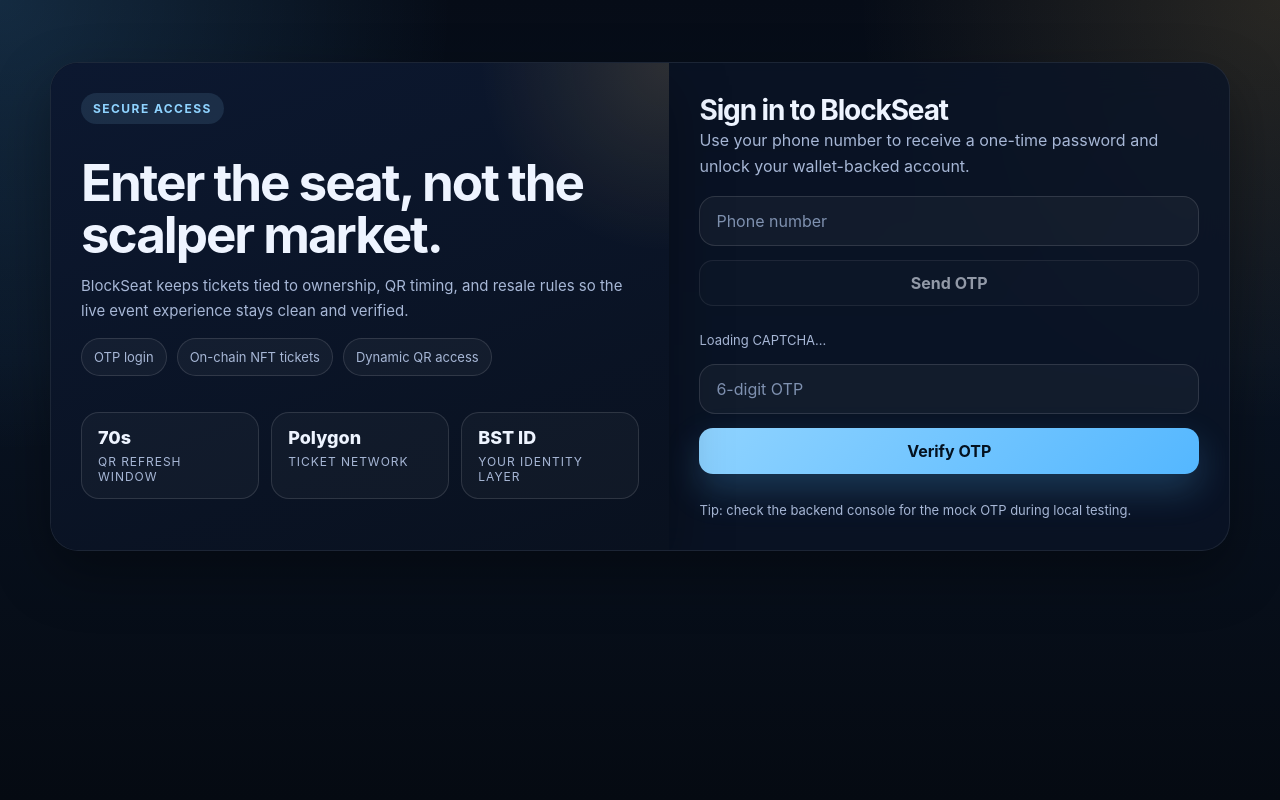
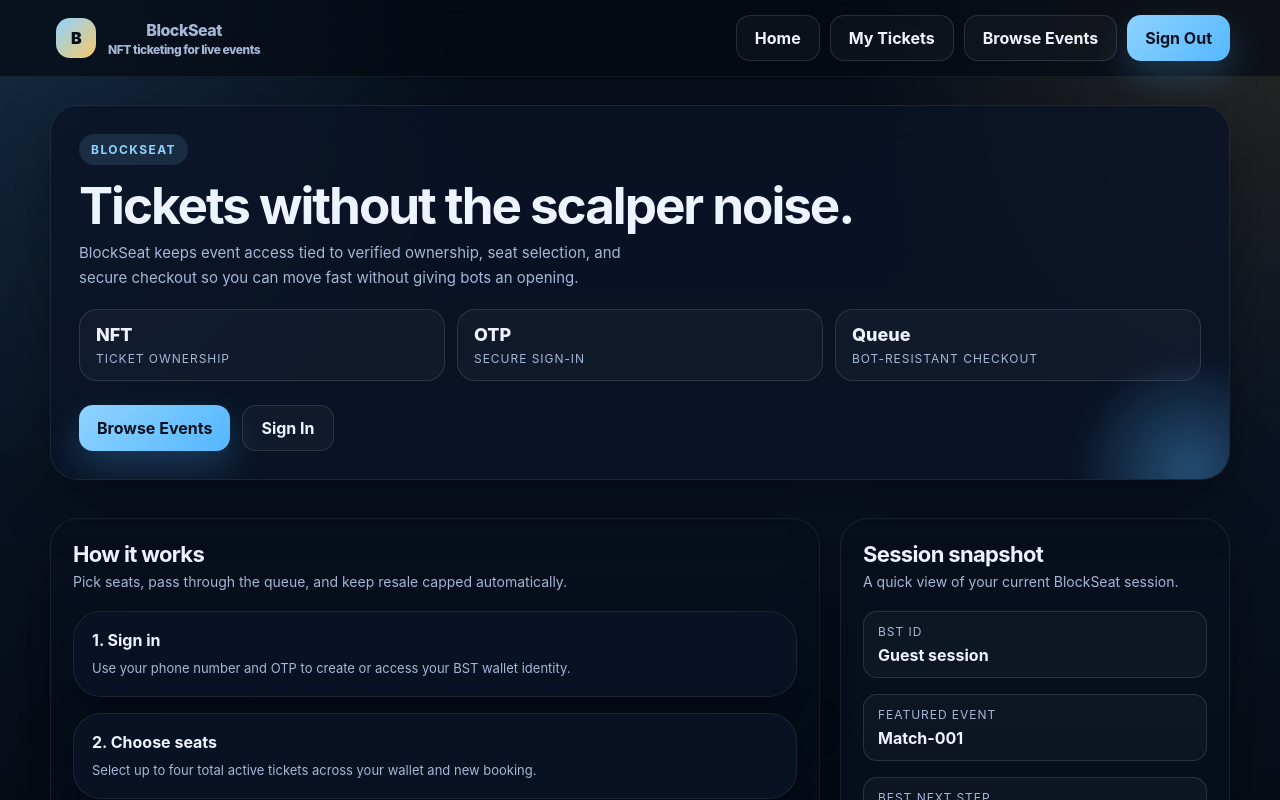
Before and after one commit to HMAjay/BlockSeat, a React (Vite) app in the folder frontend/: page / in a window 1280 px wide. Before the commit this address led to /login. Shown: the top 800 px of the page. Built offline with nearby package versions, Linux system fonts and the light colour scheme; no server answers.

Commit message:
1.20 commit

```diff
--- a/frontend/src/App.jsx
+++ b/frontend/src/App.jsx
@@ -1,6 +1,7 @@
 // App configures routes and protects authenticated pages.
 import React from "react";
 import { Navigate, Route, Routes } from "react-router-dom";
+import Home from "./pages/Home";
 import Login from "./pages/Login";
 import EventSeatMap from "./pages/EventSeatMap";
 import MyTickets from "./pages/MyTickets";
@@ -26,7 +27,7 @@
       <main className="app-main">
         <ErrorBoundary>
         <Routes>
-          <Route path="/" element={<Navigate to={isAuthed ? "/my-tickets" : "/login"} replace />} />
+          <Route path="/" element={<Home />} />
           <Route path="/login" element={<Login />} />
           <Route
             path="/events/:id"
@@ -76,7 +77,7 @@
               </ProtectedRoute>
             }
           />
-          <Route path="*" element={<Navigate to={isAuthed ? "/my-tickets" : "/login"} replace />} />
+          <Route path="*" element={<Navigate to={isAuthed ? "/" : "/login"} replace />} />
         </Routes>
         </ErrorBoundary>
       </main>
--- a/frontend/src/components/NavBar.jsx
+++ b/frontend/src/components/NavBar.jsx
@@ -33,8 +33,14 @@
               BST ID <strong>{bstId}</strong>
             </span>
           )}
+          <button type="button" className="btn btn-secondary" onClick={() => navigate("/")}>
+            Home
+          </button>
           <button type="button" className="btn btn-secondary" onClick={() => navigate("/my-tickets")}>
             My Tickets
+          </button>
+          <button type="button" className="btn btn-secondary" onClick={() => navigate("/events/Match-001")}>
+            Browse Events
           </button>
           <button type="button" className="btn btn-primary" onClick={handleSignOut}>
             Sign Out
--- /dev/null
+++ b/frontend/src/pages/Home.jsx
@@ -0,0 +1,103 @@
+// Small landing page that orients users and points them to key app actions.
+import React from "react";
+import { useNavigate } from "react-router-dom";
+
+function Home() {
+  const navigate = useNavigate();
+  const isAuthed = Boolean(localStorage.getItem("blockseat_token"));
+  const bstId = localStorage.getItem("blockseat_bstId");
+
+  return (
+    <div className="stack">
+      <section className="hero-card">
+        <span className="eyebrow">BlockSeat</span>
+        <h1 className="title">Tickets without the scalper noise.</h1>
+        <p className="subtitle">
+          BlockSeat keeps event access tied to verified ownership, seat selection, and secure checkout so you can move fast without giving bots an opening.
+        </p>
+
+        <div className="stats-row" style={{ marginTop: 18 }}>
+          <div className="stat">
+            <span className="stat-value">NFT</span>
+            <span className="stat-label">Ticket ownership</span>
+          </div>
+          <div className="stat">
+            <span className="stat-value">OTP</span>
+            <span className="stat-label">Secure sign-in</span>
+          </div>
+          <div className="stat">
+            <span className="stat-value">Queue</span>
+            <span className="stat-label">Bot-resistant checkout</span>
+          </div>
+        </div>
+
+        <div className="btn-row" style={{ marginTop: 24 }}>
+          <button type="button" className="btn btn-primary" onClick={() => navigate("/events/Match-001")}>
+            Browse Events
+          </button>
+          <button type="button" className="btn btn-secondary" onClick={() => navigate(isAuthed ? "/my-tickets" : "/login")}>
+            {isAuthed ? "My Tickets" : "Sign In"}
+          </button>
+        </div>
+      </section>
+
+      <div className="layout-split">
+        <section className="section">
+          <div className="section-header">
+            <div>
+              <h2 className="section-title">How it works</h2>
+              <p className="section-copy">Pick seats, pass through the queue, and keep resale capped automatically.</p>
+            </div>
+          </div>
+
+          <div className="stack">
+            <div className="ticket-card">
+              <strong>1. Sign in</strong>
+              <p className="hint" style={{ marginTop: 8 }}>
+                Use your phone number and OTP to create or access your BST wallet identity.
+              </p>
+            </div>
+            <div className="ticket-card">
+              <strong>2. Choose seats</strong>
+              <p className="hint" style={{ marginTop: 8 }}>
+                Select up to four total active tickets across your wallet and new booking.
+              </p>
+            </div>
+            <div className="ticket-card">
+              <strong>3. Checkout safely</strong>
+              <p className="hint" style={{ marginTop: 8 }}>
+                The waiting room and queue pass keep scripts out of the payment path.
+              </p>
+            </div>
+          </div>
+        </section>
+
+        <aside className="section">
+          <div className="section-header">
+            <div>
+              <h2 className="section-title">Session snapshot</h2>
+              <p className="section-copy">A quick view of your current BlockSeat session.</p>
+            </div>
+          </div>
+
+          <div className="stack">
+            <div className="detail">
+              <span className="detail-label">BST ID</span>
+              <span className="detail-value">{bstId || "Guest session"}</span>
+            </div>
+            <div className="detail">
+              <span className="detail-label">Featured event</span>
+              <span className="detail-value">Match-001</span>
+            </div>
+            <div className="detail">
+              <span className="detail-label">Best next step</span>
+              <span className="detail-value">Open Browse Events and book your seats</span>
+            </div>
+          </div>
+        </aside>
+      </div>
+    </div>
+  );
+}
+
+export default Home;
--- a/frontend/src/pages/Login.jsx
+++ b/frontend/src/pages/Login.jsx
@@ -91,7 +91,7 @@
       localStorage.setItem("blockseat_wallet", data.walletAddress);
       setBstId(data.bstId);
       setMessage("Login successful");
-      setTimeout(() => navigate("/events/Match-001"), 900);
+      setTimeout(() => navigate("/"), 900);
     } catch (error) {
       setMessage(error.response?.data?.message || "OTP verification failed");
     }
--- a/frontend/src/pages/MyTickets.jsx
+++ b/frontend/src/pages/MyTickets.jsx
@@ -206,9 +206,6 @@
           </div>
         </div>
 
-        <button type="button" className="btn btn-primary" onClick={() => navigate("/events/Match-001")} style={{ marginTop: 24 }}>
-          Browse Events
-        </button>
       </section>
 
       <div className="layout-split">
```
